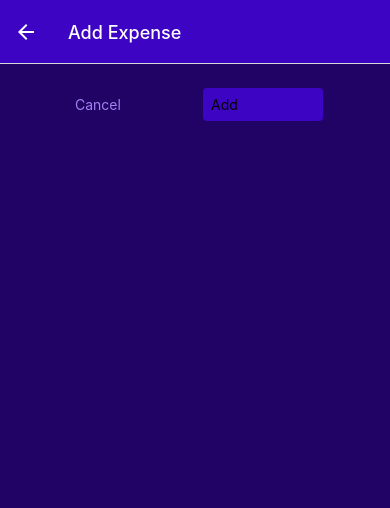
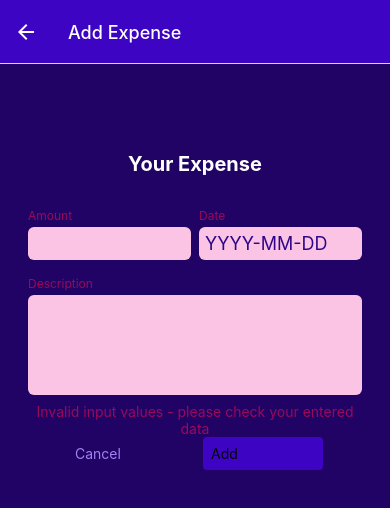
Before and after one commit to Avensky/budget-app-mobile, a React Native app: screen /ManageExpense in a window 390 px wide. Shown: the top 508 px of the page. Built offline with nearby package versions, Linux system fonts and the light colour scheme.

Commit message:
created input and form components for the purpose of collecting user input

```diff
--- /dev/null
+++ b/components/ManageExpense/ExpenseForm.js
@@ -0,0 +1,146 @@
+import {useState} from 'react';
+import {View, Text, StyleSheet, Alert} from 'react-native';
+import Input from './Input';
+import Button from '../UI/Button';
+import { getFormattedDate } from '../../util/date';
+import { GlobalStyles } from '../../constants/styles';
+
+function ExpenseForm({ onCancel, onSubmit, submitButtonLabel, defaultValues }) {
+    const [inputs, setInputs] = useState({
+        amount: {
+            value: defaultValues ? defaultValues.amount.toString() : '',
+            isValid: !!defaultValues,
+        },
+        date: {
+            value: defaultValues ? getFormattedDate(defaultValues.date) : '',
+            isValid: !!defaultValues
+        },
+        description: {
+            value: defaultValues ? defaultValues.description : '',
+            isValid: !!defaultValues
+        }
+    });
+
+
+    function inputChangedHandler(inputIndetifier, enteredValue){
+        setInputs((curInputValues) => {
+            return {
+                ...curInputValues,
+                [inputIndetifier]: { value : enteredValue, isValid: true }
+            }
+        })
+    }
+
+    function submitHandler(){
+        const expenseData = {
+            amount: +inputs.amount.value,
+            date: new Date(inputs.date.value),
+            description: inputs.description.value
+        }
+
+        const amountIsValid = !isNaN(expenseData.amount) && expenseData.amount > 0;
+        const dateIsValid = expenseData.date.toString() !== 'Invalid Date';
+        const descriptionIsValid = expenseData.description.trim().length > 0;
+
+        if (!amountIsValid || !dateIsValid || !descriptionIsValid) {
+            //Alert.alert('Invalid input', 'Please check your input values');
+            setInputs((curInputs) => {
+                return{
+                    amount: { value: curInputs.amount.value, isValid: amountIsValid },
+                    date: { value: curInputs.date.value, isValid: dateIsValid },
+                    description: { value: curInputs.description.value, isValid: descriptionIsValid }
+                }
+            })
+            return;
+        }
+
+        onSubmit(expenseData);
+    }
+
+    const formIsInvalid =
+        !inputs.amount.isValid ||
+        !inputs.date.isValid ||
+        !inputs.description.isValid;
+
+    return <View style={styles.form}>
+        <Text style={styles.title}>Your Expense</Text>
+        <View style={styles.inputsRow}>
+            <Input
+                style={styles.rowInput}
+                label="Amount"
+                invalid={!inputs.amount.isValid}
+                textInputConfig={{
+                    keyboardType: 'decimal-pad',
+                    onChangeText: inputChangedHandler.bind(this, 'amount'),
+                    value: inputs.amount.value
+                }}/>
+            <Input label="Date"
+                invalid= {!inputs.date.isValid}
+                style={styles.rowInput}
+                textInputConfig={{
+                placeholder: 'YYYY-MM-DD',
+                maxLength: 10,
+                onChangeText: inputChangedHandler.bind(this, 'date'),
+                value: inputs.date.value
+                }}
+            />
+        </View>
+
+        <Input label="Description"
+            invalid={!inputs.description.isValid}
+            textInputConfig={{
+                multiline: true,
+//                autoCorrect: false,
+//            autoCapitalize: 'none'
+                onChangeText: inputChangedHandler.bind(this, 'description'),
+                value: inputs.description.value,
+            }}
+        />
+
+        {formIsInvalid && (
+            <Text style={styles.errorText}>
+                Invalid input values - please check your entered data
+            </Text>)
+        }
+
+        <View style={styles.buttons}>
+            <Button style={styles.button} mode="flat" onPress={onCancel}>Cancel</Button>
+            <Button style={styles.button} onPress={submitHandler}>{submitButtonLabel}</Button>
+        </View>
+    </View>
+}
+
+export default ExpenseForm;
+
+const styles = StyleSheet.create({
+    form: {
+        marginTop: 40,
+    },
+    title: {
+        fontSize: 20,
+        fontWeight: 'bold',
+        color: 'white',
+        marginVertical: 24,
+        textAlign: 'center'
+    },
+    inputsRow: {
+        flexDirection: 'row',
+        justifyContent: 'space-between'
+    },
+    rowInput: {
+        flex:1,
+    },
+    buttons: {
+        flexDirection: 'row',
+        justifyContent: 'center',
+        alignItems: 'center'
+    },
+    button: {
+        minWidth: 120,
+        marginHorizontal: 8
+    },
+    errorText:{
+        textAlign: 'center',
+        color: GlobalStyles.colors.error500
+    }
+})
--- /dev/null
+++ b/components/ManageExpense/Input.js
@@ -0,0 +1,53 @@
+import { Text, TextInput, View, StyleSheet } from 'react-native'
+import { GlobalStyles } from '../../constants/styles';
+
+function Input({ label, invalid, style, textInputConfig }) {
+
+    let inputStyles= [styles.input]
+    if (textInputConfig && textInputConfig.multiline) {
+        inputStyles.push(styles.inputMultiline)
+    }
+    if (invalid){
+        inputStyles.push(styles.invalidInput);
+    }
+    return (
+        <View style={[styles.inputContainer, style]}>
+            <Text style={[styles.label, invalid && styles.invalidLabel]}>{label}</Text>
+            <TextInput style={inputStyles} {...textInputConfig} />
+        </View>
+    )
+}
+
+export default Input;
+
+const styles = StyleSheet.create({
+    inputContainer: {
+        marginHorizontal: 4,
+        marginVertical: 8,
+    },
+    label: {
+        fontSize: 12,
+        color: GlobalStyles.colors.primary100,
+        marginBottom: 4
+    },
+    input: {
+        backgroundColor: GlobalStyles.colors.primary100,
+        color: GlobalStyles.colors.primary700,
+        padding: 6,
+        borderRadius: 6,
+        fontSize: 18,
+    },
+    inputMultiline: {
+        minHeight: 100,
+        textAlignVertical: 'top'
+    },
+    invalidLabel: {
+        color: GlobalStyles.colors.error50
+    },
+    invalidLabel: {
+        color: GlobalStyles.colors.error500
+    },
+    invalidInput: {
+        backgroundColor: GlobalStyles.colors.error50
+    }
+})
--- a/screens/ManageExpense.js
+++ b/screens/ManageExpense.js
@@ -4,6 +4,7 @@
 import IconButton from '../components/UI/IconButton';
 import Button from '../components/UI/Button';
 import { ExpensesContext } from '../store/expenses-context';
+import ExpenseForm from '../components/ManageExpense/ExpenseForm';
 
 function ManageExpenses({route, navigation}) {
 
@@ -11,6 +12,9 @@
     const editedExpenseId = route.params?.expenseId
     const isEditing = !! editedExpenseId;
 
+    const selectedExpense = expensesCtx.expenses.find(
+        (expense) => expense.id === editedExpenseId
+    )
     useLayoutEffect(()=>{
         navigation.setOptions({
             title: isEditing ? 'Edit Expense' : 'Add Expense'
@@ -25,31 +29,22 @@
     function cancelHandler(){
         navigation.goBack()
     }
-    function confirmHandler(){
+    function confirmHandler(expenseData){
         if(isEditing) {
-            expensesCtx.updateExpense(
-                editedExpenseId,
-                {
-                    title: 'Test',
-                    amount: 29.99,
-                    date: new Date('2022-06-10'),
-                }
-            )
+            expensesCtx.updateExpense(editedExpenseId, expenseData)
         } else {
-            expensesCtx.addExpense({
-                title: 'Test',
-                amount: 19.99,
-                date: new Date('2022-06-10'),
-            });
+            expensesCtx.addExpense(expenseData);
         }
         navigation.goBack()
     }
 
     return <View style={styles.container}>
-        <View style={styles.buttons}>
-            <Button style={styles.button} mode="flat" onPress={cancelHandler}>Cancel</Button>
-            <Button style={styles.button} onPress={confirmHandler}>{isEditing ? 'Update':'Add'}</Button>
-        </View>
+        <ExpenseForm
+            submitButtonLabel={isEditing ? 'Update':'Add'}
+            onCancel={cancelHandler}
+            onSubmit={confirmHandler}
+            defaultValues={selectedExpense}
+        />
         {isEditing && (<View style={styles.deleteContainer}>
             <IconButton
                 icon='trash'
@@ -75,13 +70,4 @@
         borderTopColor: GlobalStyles.colors.primary200,
         alignItems: 'center'
     },
-    buttons: {
-        flexDirection: 'row',
-        justifyContent: 'center',
-        alignItems: 'center'
-    },
-    button: {
-        minWidth: 120,
-        marginHorizontal: 8
-    }
 })
--- a/util/date.js
+++ b/util/date.js
@@ -1,5 +1,6 @@
 export function getFormattedDate(date){
-    return `${date.getFullYear()}-${date.getMonth()+1}-${date.getDate()}`;
+//    return `${date.getFullYear()}-${date.getMonth()+1}-${date.getDate()}`;
+    return date.toISOString().slice(0, 10);
 }
 
 
```
